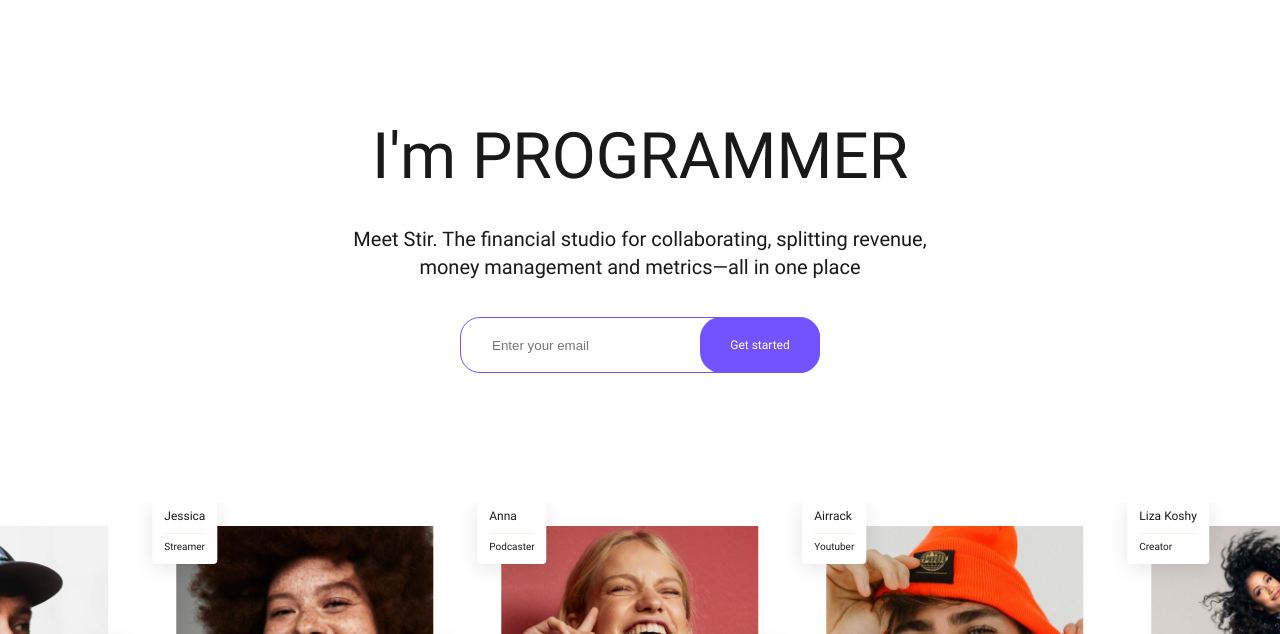
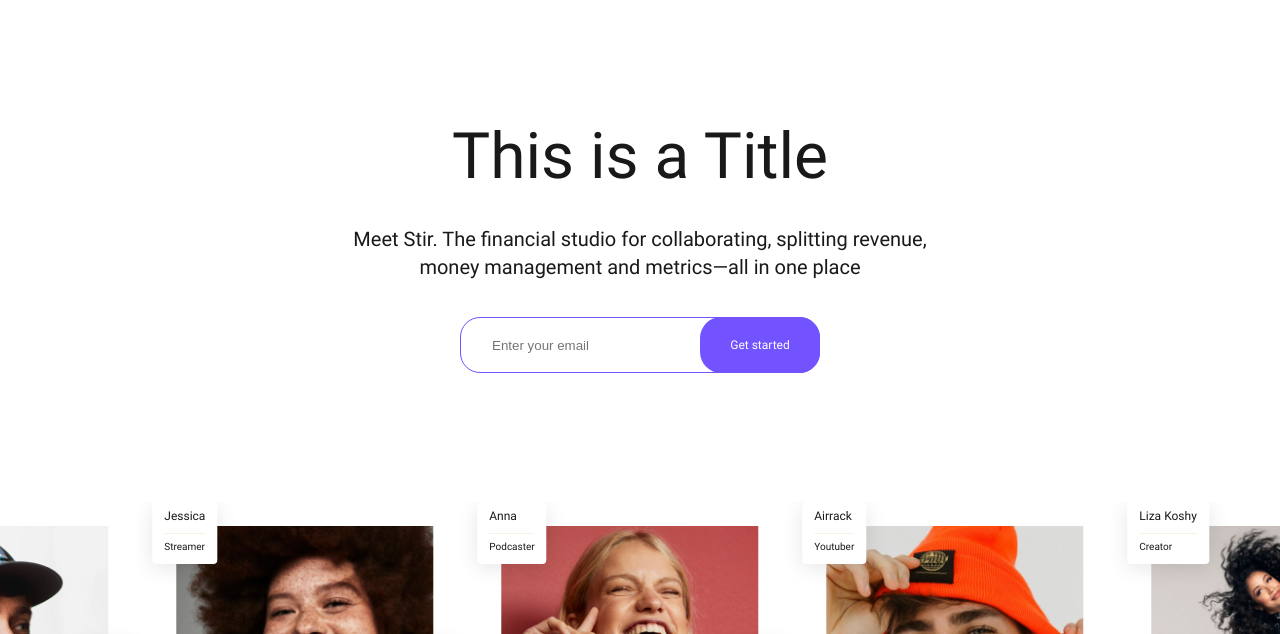
Before and after one commit to beks2995/stir, a plain HTML site: page index.html in a window 1280 px wide. Shown: the part 49-683 px from the top of the page. Drawn offline with Linux system fonts and the light colour scheme.

Commit message:
rename home title

```diff
--- a/index.html
+++ b/index.html
@@ -21,7 +21,7 @@
     <section class="home">
         <div class="container">
             <div class="home-text-box">
-                <h1 class="home-text-box__title">I'm PROGRAMMER</h1>
+                <h1 class="home-text-box__title">This is a Title</h1>
                 <h2 class="home-text-box__subtitle">Meet Stir. The financial studio for collaborating, splitting
                     revenue,<br> money management and metrics—all in one place</h2>
                 <form action="" class="home-text-box__form">
```
